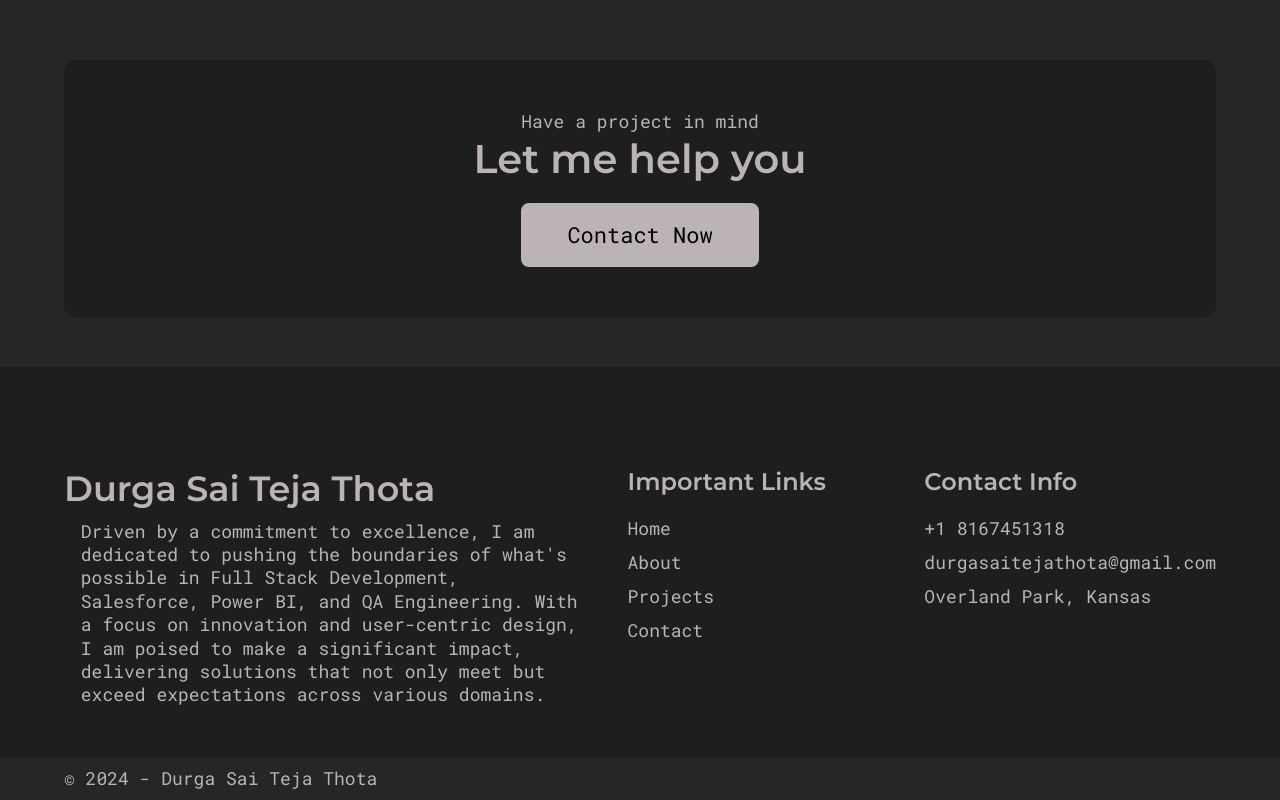
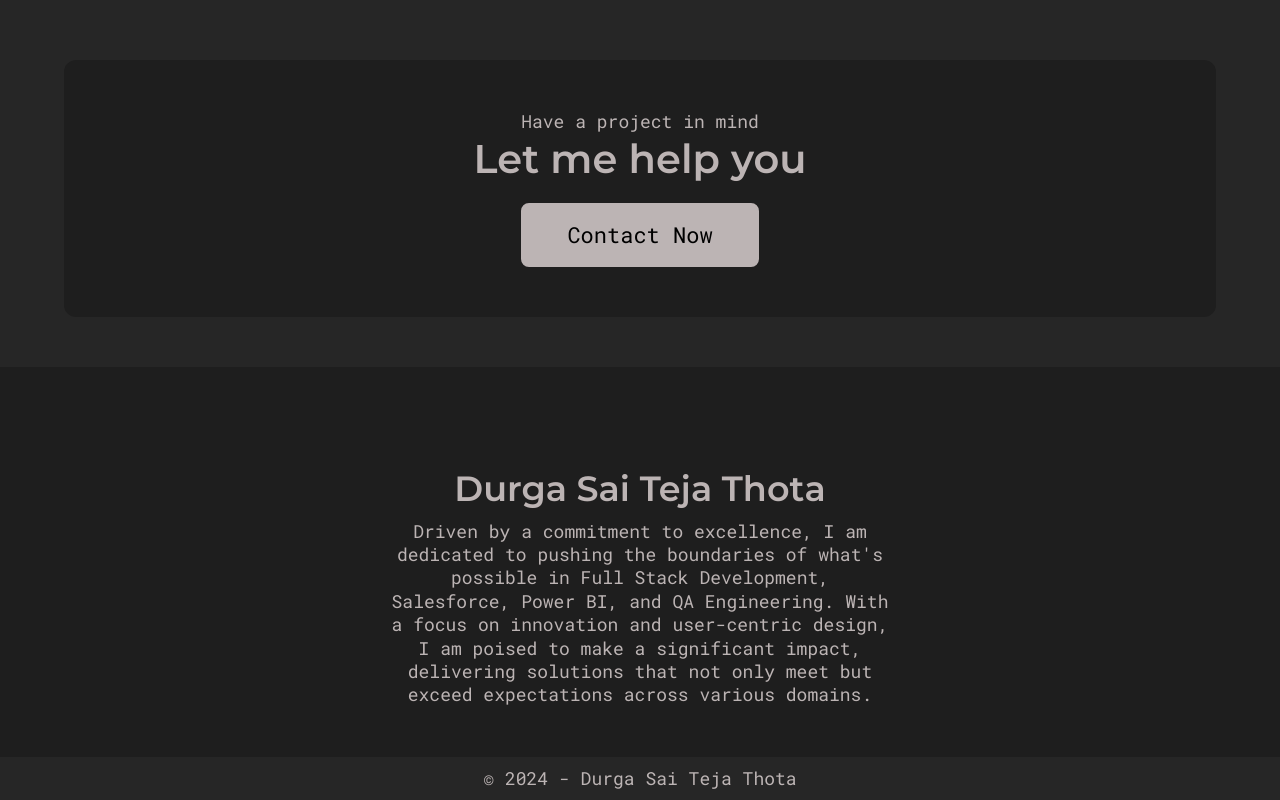
Before and after one commit to durgasaitejathota/durga-portfolio, a React (Create React App) app: page / in a window 1280 px wide. Shown: the part 4340-5140 px from the top of the page. Built offline with nearby package versions, Linux system fonts and the light colour scheme; a web font is replaced by a local one.

Commit message:
Update Footer.js

```diff
--- a/src/components/Footer.js
+++ b/src/components/Footer.js
@@ -1,53 +1,42 @@
 import React from 'react';
 import styled from 'styled-components';
-import FooterCol from './FooterCol';
 import PText from './PText';
 
 const FooterStyle = styled.div`
   background-color: var(--deep-dark);
   padding-top: 10rem;
+  text-align: center; /* Center align the content */
+
   .container {
     display: flex;
-    gap: 3rem;
+    flex-direction: column;
+    align-items: center; /* Center the content vertically */
+    gap: 2rem;
   }
+
   .footer__col1 {
-    flex: 2;
+    max-width: 600px; /* Restrict the width for better visual balance */
   }
-  .footer__col2,
-  .footer__col3,
-  .footer__col4 {
-    flex: 1;
-  }
+
   .footer__col1__title {
     font-size: 3.5rem;
     margin-bottom: 1rem;
   }
+
   .copyright {
     background-color: var(--dark-bg);
-    text-align: left;
+    text-align: center;
     padding: 1rem 0;
     margin-top: 5rem;
-    .para {
-      margin-left: 0;
-    }
   }
+
   @media only screen and (max-width: 768px) {
     .container {
-      flex-direction: column;
-      gap: 0rem;
-      & > div {
-        margin-top: 5rem;
-      }
+      padding: 0 2rem; /* Add padding for smaller screens */
     }
+
     .footer__col1 .para {
       max-width: 100%;
-    }
-    .copyright {
-      .container {
-        div {
-          margin-top: 0;
-        }
-      }
     }
   }
 `;
@@ -59,55 +48,9 @@ export default function Footer() {
         <div className="footer__col1">
           <h1 className="footer__col1__title">Durga Sai Teja Thota</h1>
           <PText>
-          Driven by a commitment to excellence, I am dedicated to pushing the boundaries of what's possible in Full Stack Development, Salesforce, Power BI, and QA Engineering. With a focus on innovation and user-centric design,
-          I am poised to make a significant impact, delivering solutions that not only meet but exceed expectations across various domains.
+            Driven by a commitment to excellence, I am dedicated to pushing the boundaries of what's possible in Full Stack Development, Salesforce, Power BI, and QA Engineering. With a focus on innovation and user-centric design,
+            I am poised to make a significant impact, delivering solutions that not only meet but exceed expectations across various domains.
           </PText>
-        </div>
-        <div className="footer__col2">
-          <FooterCol
-            heading="Important Links"
-            links={[
-              {
-                title: 'Home',
-                path: '/',
-                type: 'Link',
-              },
-              {
-                type: 'Link',
-                title: 'About',
-                path: '/about',
-              },
-              {
-                type: 'Link',
-                title: 'Projects',
-                path: '/projects',
-              },
-              {
-                type: 'Link',
-                title: 'Contact',
-                path: '/contact',
-              },
-            ]}
-          />
-        </div>
-        <div className="footer__col3">
-          <FooterCol
-            heading="Contact Info"
-            links={[
-              {
-                title: '+1 8167451318',
-                path: 'tel: +1 8167451318',
-              },
-              {
-                title: 'durgasaitejathota@gmail.com',
-                path: 'mailto:durgasaitejathota@gmail.com',
-              },
-              {
-                title: 'Overland Park, Kansas',
-                path: 'http://google.com/maps',
-              },
-            ]}
-          />
         </div>
       </div>
       <div className="copyright">
```
